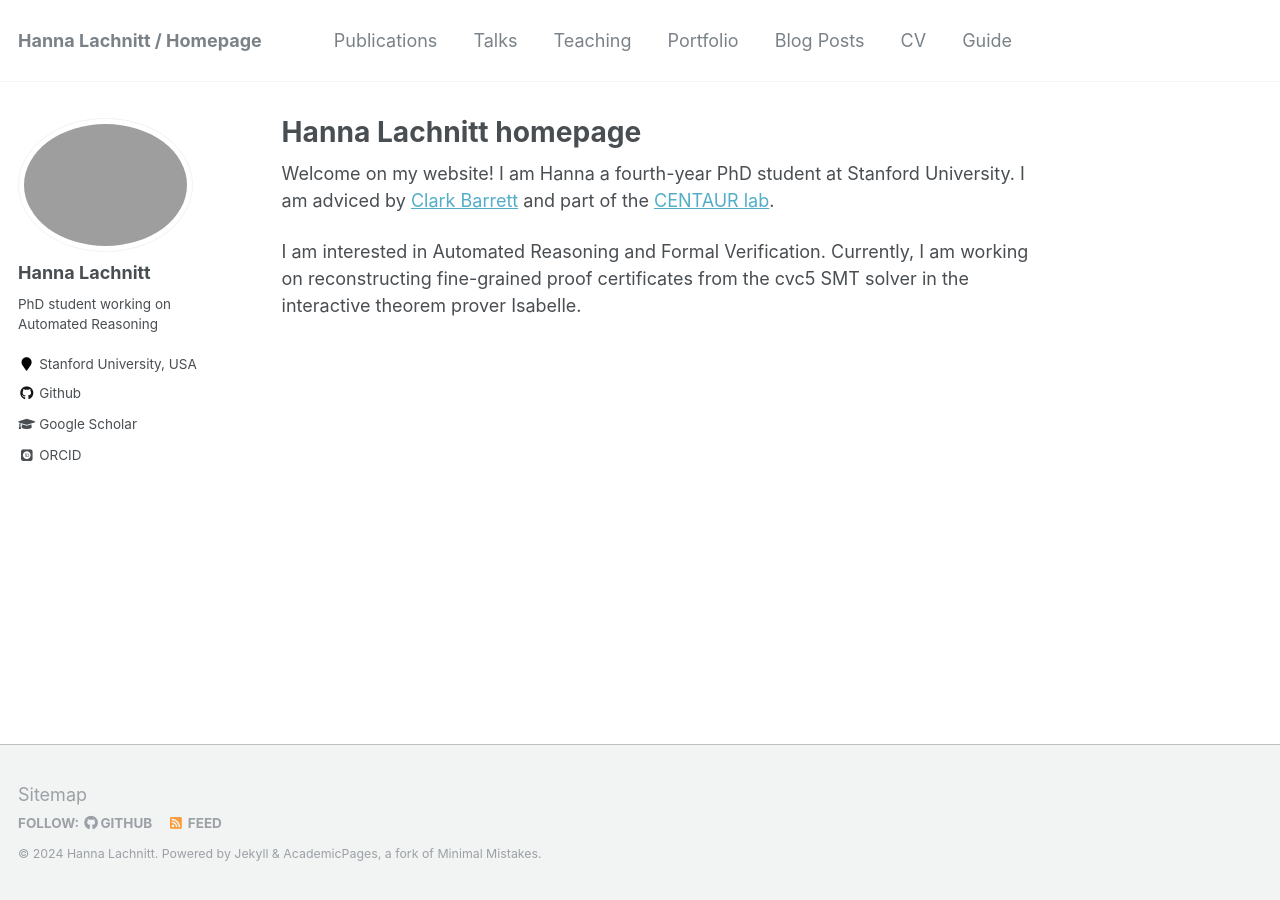
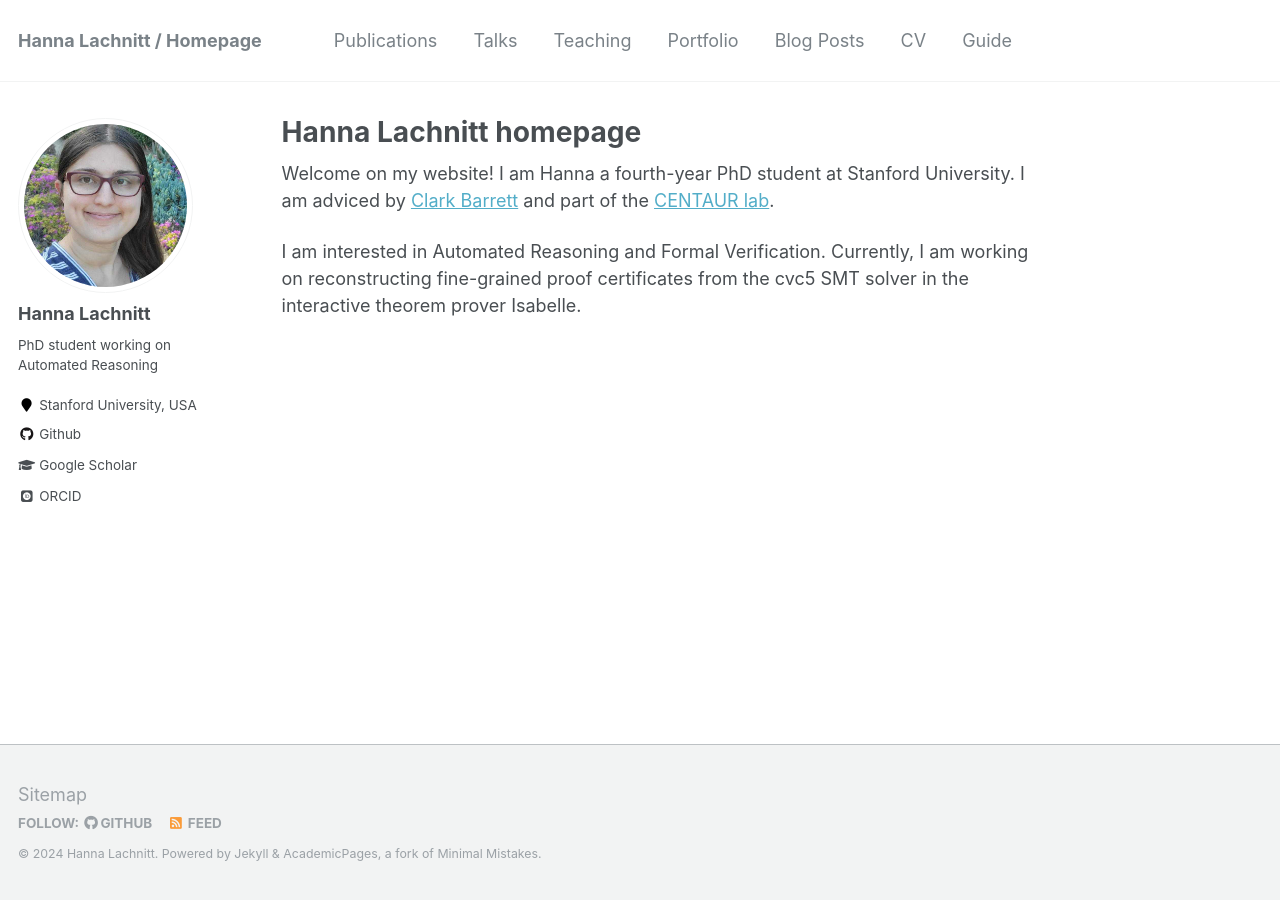
Before and after one commit to Lachnitt/lachnitt.github.io, a Jekyll site: the page built from _pages/about.md, in a window 1280 px wide. Built offline with Jekyll 4.4.1, drawn with Linux system fonts in a browser that asks for light colours; some web fonts are replaced.

Commit message:
Update _config.yml

```diff
--- a/_config.yml
+++ b/_config.yml
@@ -65,7 +65,7 @@
 # Site Author
 author:
   name             : "Hanna Lachnitt"
-  avatar           : "lachnitt.png"
+  avatar           : "lachnitt.jpg"
   bio              : "PhD student working on Automated Reasoning"
   location         : "Stanford University, USA"
   employer         :
```
